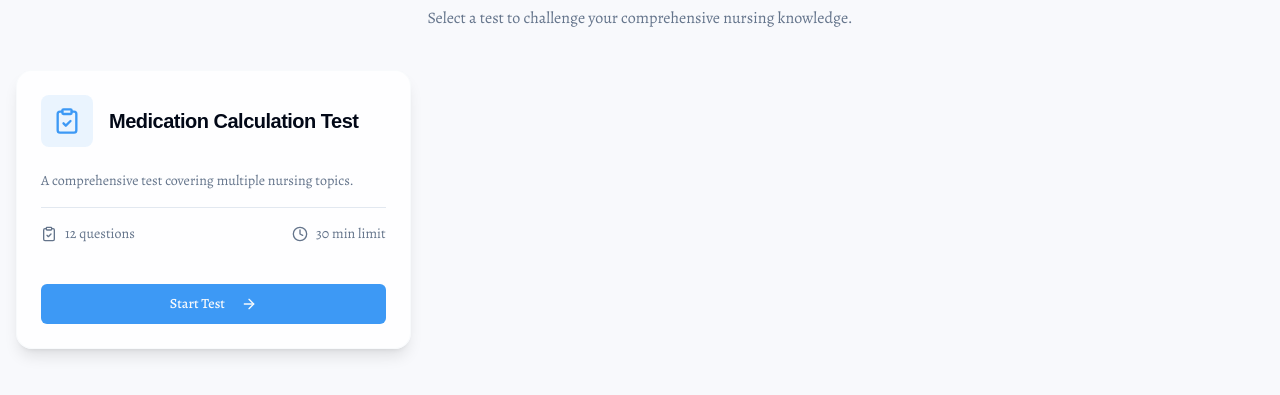
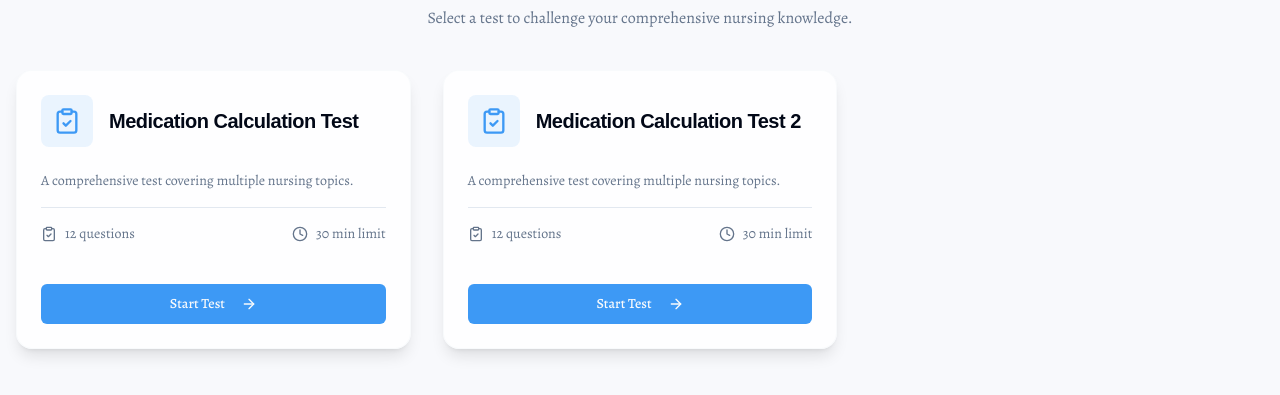
Before and after one commit to omegist/NurseBridgeIQN, a Next.js app: page /tests/part-a in a window 1280 px wide. Shown: the part 147-542 px from the top of the page. Built offline with nearby package versions, Linux system fonts and the light colour scheme; no server answers; a web font is replaced by a local one.

Commit message:
{   "questions": [     {       "id": 1,       "question": "A patient pro

```diff
--- /dev/null
+++ b/src/data/questions/part-a-test-2.ts
@@ -0,0 +1,89 @@
+
+import type { Question } from '@/lib/types';
+
+export const questions: Question[] = [
+  {
+    id: 'pa2-1',
+    text: 'A patient produced 1500 mL of urine in 24 hours. What is the volume in L?',
+    options: [ '15 L', '1.5 L', '1.75 L', '150 L' ],
+    correctIndex: 1,
+    explanation: 'To convert milliliters (mL) to liters (L), you divide by 1000. In this case, 1500 mL ÷ 1000 = 1.5 L.'
+  },
+  {
+    id: 'pa2-2',
+    text: 'A patient has been prescribed 500 micrograms of benperidol. Available medication stock is benperidol 250 microgram. How many tablets should be administered?',
+    options: [ '1.5 tablets', '2 tablets', '3 tablets', '2.5 tablets' ],
+    correctIndex: 1,
+    explanation: 'To calculate the number of tablets, divide the required dose by the stock strength: 500 mcg ÷ 250 mcg/tablet = 2 tablets.'
+  },
+  {
+    id: 'pa2-3',
+    text: 'A patient has been prescribed 100 mg of cyclizine lactate. Available stock medication is cyclizine lactate 50 mg in 1 mL. What volume should be drawn up for the injection?',
+    options: [ '1.5 mL', '2 mL', '1 mL', '2.5 mL' ],
+    correctIndex: 1,
+    explanation: 'To find the volume, divide the required dose by the concentration: 100 mg ÷ 50 mg/mL = 2 mL.'
+  },
+  {
+    id: 'pa2-4',
+    text: 'A patient has been prescribed tobramycin at a dose of 3 mg/kg. The patient weighs 95 kg. Available stock is tobramycin 100 mg in 1 mL. What volume should be drawn up for the injection? Please write your answer to two decimal places.',
+    options: [ '2.85 mL', '2.5 mL', '2.6 mL', '2.7 mL' ],
+    correctIndex: 0,
+    explanation: 'First, calculate the total required dose: 3 mg/kg × 95 kg = 285 mg. Then, calculate the volume to administer: 285 mg ÷ 100 mg/mL = 2.85 mL.'
+  },
+  {
+    id: 'pa2-5',
+    text: 'A patient\'s intravenous normal saline infusion of 300 mL is to be completed in 3 hours time. The drop factor of the giving set is 15 drops per mL. How many drops per minute (dpm) are required to finish the infusion on time?',
+    options: [ '25 dpm', '22 dpm', '20 dpm', '30 dpm' ],
+    correctIndex: 0,
+    explanation: 'First, convert the time to minutes: 3 hours × 60 min/hour = 180 minutes. Then, use the drop rate formula: (300 mL × 15 drops/mL) ÷ 180 min = 4500 ÷ 180 = 25 dpm.'
+  },
+  {
+    id: 'pa2-6',
+    text: 'A patient\'s intravenous normal saline infusion of 600 mL is to be completed in 5 hours time. At what rate would you set the infusion pump to run?',
+    options: [ '120 ml per hour', '110 ml per hour', '150 ml per hour', '100 ml per hour' ],
+    correctIndex: 0,
+    explanation: 'To calculate the flow rate, divide the total volume by the time: 600 mL ÷ 5 hours = 120 mL/hour.'
+  },
+  {
+    id: 'pa2-7',
+    text: 'The total volume to be given is 500 ml. The time over which this is to be given is 8 hours. The drop factor is 20. How many drops per minute will be delivered? Write your answer as whole number.',
+    options: [ '20.83 dpm', '21 dpm', '22 dpm', '25 dpm' ],
+    correctIndex: 1,
+    explanation: 'First, convert time to minutes: 8 hours × 60 min/hour = 480 minutes. Then, calculate the drop rate: (500 mL × 20 drops/mL) ÷ 480 min = 10000 ÷ 480 = 20.83 dpm. Rounded to the nearest whole number, this is 21 dpm.'
+  },
+  {
+    id: 'pa2-8',
+    text: 'A patient has been prescribed 0.25 g of paracetamol. What is the dose in mg?',
+    options: [ '250 mg', '200 mg', '2500 mg', '205 mg' ],
+    correctIndex: 0,
+    explanation: 'To convert grams (g) to milligrams (mg), you multiply by 1000. In this case, 0.25 g × 1000 = 250 mg.'
+  },
+  {
+    id: 'pa2-9',
+    text: 'A patient has been prescribed 400 mg of cefalexin suspension. Available medication stock is Cefalexin 250 mg/5 mL. What volume should be administered?',
+    options: [ '7 mL', '8 mL', '7.5 mL', '9 mL' ],
+    correctIndex: 1,
+    explanation: 'Use the formula: (Required Dose / Stock Strength) × Stock Volume. In this case, (400 mg / 250 mg) × 5 mL = 1.6 × 5 mL = 8 mL.'
+  },
+  {
+    id: 'pa2-10',
+    text: 'An infant has been prescribed omeprazole suspension at a dose of 700 micrograms/kg. The baby weighs 4.8 kg. Stock medicine of omeprazole suspension is 10 mg/5 ml. What volume should be administered? Write your answer to two decimal places.',
+    options: [ '1.68 mL', '1.86 mL', '1.78 mL', '1.7 mL' ],
+    correctIndex: 0,
+    explanation: 'First, calculate the total dose in mcg: 700 mcg/kg × 4.8 kg = 3360 mcg. Convert this dose to mg: 3360 mcg ÷ 1000 = 3.36 mg. Finally, calculate the volume: (3.36 mg / 10 mg) × 5 mL = 1.68 mL.'
+  },
+  {
+    id: 'pa2-11',
+    text: 'A child has been prescribed ceftazidime at a dose of 25 mg/kg. The baby weighs 8.4 kg. Available medication is Ceftazidime 100 mg/1 mL. What volume should be drawn up for the injection? Write your answer to one decimal place.',
+    options: [ '2.0 mL', '2.01 mL', '2.1 mL', '2.2 mL' ],
+    correctIndex: 2,
+    explanation: 'First, calculate the total required dose: 25 mg/kg × 8.4 kg = 210 mg. Then, calculate the volume to administer: 210 mg ÷ 100 mg/mL = 2.1 mL.'
+  },
+  {
+    id: 'pa2-12',
+    text: 'Ramipril 50 mg PO is ordered. Ramipril is available as 20 mg per tablet. How many tablets would the nurse administer?',
+    options: [ '2.5 tablets', '1 tablet', '3 tablets', '1.5 tablets' ],
+    correctIndex: 0,
+    explanation: 'To calculate the number of tablets, divide the required dose by the strength of each tablet: 50 mg ÷ 20 mg/tablet = 2.5 tablets.'
+  }
+];
--- a/src/data/tests.ts
+++ b/src/data/tests.ts
@@ -1,6 +1,7 @@
 
 import { allQuestions } from './questions';
 import { questions as partATest1 } from './questions/part-a-test-1';
+import { questions as partATest2 } from './questions/part-a-test-2';
 import type { Test } from '@/lib/types';
 
 // Seeded shuffle for consistency across builds
@@ -24,7 +25,8 @@ function seededShuffle<T>(array: T[], seed: number): T[] {
 const partBShuffledQuestions = seededShuffle(allQuestions, 12345); // Use a fixed seed for deterministic shuffle
 
 const partATests: Test[] = [
-  { id: 'part-a-test-1', name: 'Medication Calculation Test', timeLimitMinutes: 30, questions: partATest1 }
+  { id: 'part-a-test-1', name: 'Medication Calculation Test', timeLimitMinutes: 30, questions: partATest1 },
+  { id: 'part-a-test-2', name: 'Medication Calculation Test 2', timeLimitMinutes: 30, questions: partATest2 }
 ];
 
 const partBTestsData: Omit<Test, 'questions'>[] = [
```
